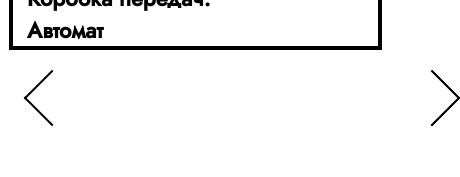
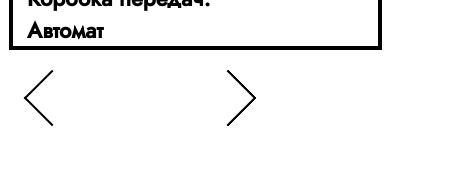
Before and after one commit to ruli-uralsk/ruli, a plain HTML site: page index.html in a window 390 px wide. Shown: the part 2281-2458 px from the top of the page, 460 px wide, since content can reach past the window. Drawn offline with nearby package versions, Linux system fonts and the light colour scheme.

Commit message:
Update main.css

```diff
--- a/main.css
+++ b/main.css
@@ -1302,7 +1302,7 @@ html {
 }
 
 .slick-next {
-	margin-left: 404px;
+	margin-left: 200px;
 }
 
 .slick__line {
```
